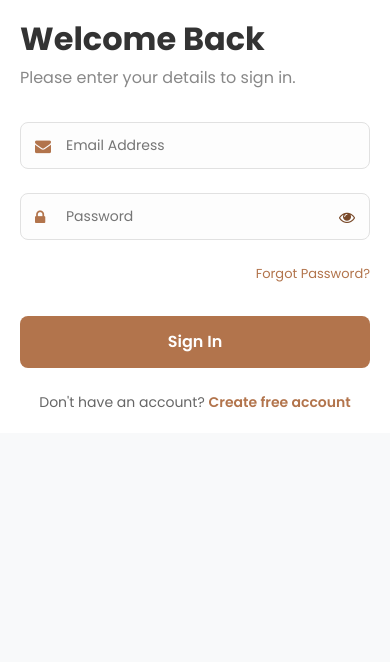
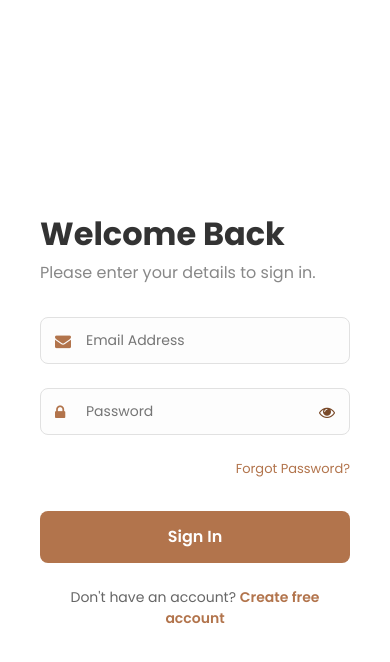
Before and after one commit to yeenci/saigourmet-taste-the-soul-of-saigon, a React (Vite) app: page /login in a window 390 px wide. Shown: the top 662 px of the page. Built offline with nearby package versions, Linux system fonts and the light colour scheme.

Commit message:
fix: update UI for Login/Register

```diff
--- a/src/Auth.css
+++ b/src/Auth.css
@@ -3,19 +3,17 @@
 
 .auth-container {
   min-height: 100vh;
-  width: 100vw; /* Ensure full viewport width */
   display: flex;
   font-family: "Poppins", sans-serif;
   background-color: #f8f9fa;
-  overflow-x: hidden; /* Prevent horizontal scroll */
-  flex-direction: row; /* Force row layout */
-  flex-wrap: nowrap; /* CRITICAL: Prevent wrapping/stacking */
+  overflow: hidden;
+  flex-direction: row;
 }
 
 /* Left Side - Image */
 .auth-image-side {
-  flex: 1; /* Grow to fill space */
-  width: 50%; /* Explicit width for desktop */
+  flex: 1;
+  flex-basis: 50%;
   background-image: url("https://images.unsplash.com/photo-1504674900247-0877df9cc836?auto=format&fit=crop&w=1920&q=80");
   background-size: cover;
   background-position: center;
@@ -26,7 +24,7 @@
 }
 
 .auth-overlay {
-  background: rgba(178, 116, 76, 0.85);
+  background: rgba(178, 116, 76, 0.85); /* Brand color with opacity */
   position: absolute;
   top: 0;
   left: 0;
@@ -51,21 +49,20 @@
 
 /* Right Side - Form */
 .auth-form-side {
-  flex: 1; /* Grow to fill space */
-  width: 50%; /* Explicit width for desktop */
+  flex: 1;
+  flex-basis: 50%;
   display: flex;
   align-items: center;
   justify-content: center;
   padding: 40px;
   background: white;
-  /* REMOVED: max-width: 600px; -> This was restricting the pane size */
-  /* REMOVED: width: 100%; -> This was causing the stack/wrap */
-  box-sizing: border-box; /* Ensure padding doesn't break width */
+  max-width: 600px; /* Limit width on large screens */
+  width: 100%;
 }
 
 .auth-form-container {
   width: 100%;
-  max-width: 400px; /* Restrict the form content width, not the pane */
+  max-width: 400px;
 }
 
 .auth-title {
@@ -102,7 +99,6 @@
   font-size: 14px;
   transition: all 0.3s;
   background-color: #fdfdfd;
-  box-sizing: border-box; /* Fix input sizing */
 }
 
 .modern-input:focus {
@@ -152,21 +148,24 @@
   text-decoration: underline;
 }
 
+.modern-input:-webkit-autofill,
+.modern-input:-webkit-autofill:hover,
+.modern-input:-webkit-autofill:focus,
+.modern-input:-webkit-autofill:active {
+  -webkit-box-shadow: 0 0 0 30px white inset !important;
+  -webkit-text-fill-color: #333 !important;
+  transition: background-color 5000s ease-in-out 0s;
+}
+
 /* Mobile Responsiveness */
 @media (max-width: 768px) {
   .auth-container {
-    flex-direction: column; /* Stack on mobile */
-    height: auto;
-    min-height: 100vh;
+    flex-direction: column;
   }
-
   .auth-image-side {
-    display: none; /* Hide image on mobile */
+    display: none;
   }
-
   .auth-form-side {
-    width: 100%; /* Full width on mobile */
-    padding: 20px;
-    flex: none; /* Disable flex scaling */
+    max-width: 100%;
   }
 }
```
